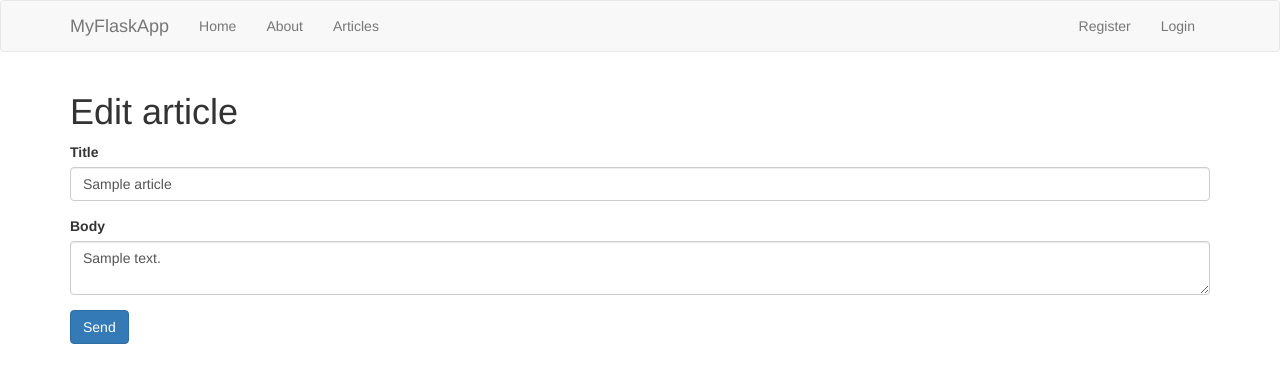
After one commit to grzeslaws/flaskApp, a Flask app: page /editArticle/1 in a window 1280 px wide. The commit adds this page. Shown: the top 383 px of the page. Run offline with Flask 2, Linux system fonts and the light colour scheme; tables that the repository leaves empty or names only in its code hold one stand-in row (values such as "Sample post"); some libraries are stand-ins or nearby versions.

Commit message:
setup app

```diff
--- a/app.py
+++ b/app.py
@@ -27,11 +27,23 @@ def about():
 
 @app.route("/articles")
 def articles():
-    return render_template("articles.html", articles = articlesData.getArticles())
+
+    cur = mysql.connection.cursor()
+    cur.execute("SELECT * FROM articles")
+    articles = cur.fetchall()
+    cur.close()
+
+    return render_template("articles.html", articles = articles)
 
 @app.route("/article/<string:id>")
 def article(id):
-    return render_template("article.html", articleId = id)
+
+    cur = mysql.connection.cursor()
+    cur.execute("SELECT * FROM articles WHERE id = %s", [id])
+    article = cur.fetchone()
+    cur.close()
+
+    return render_template("article.html", article = article)
 
 class RegisterForm(Form):
     name = StringField('Name', [validators.Length(min=1, max=50)])
@@ -63,7 +75,7 @@ def register():
 
         flash("You heve been registered", "success")
 
-        redirect(url_for("home"))
+        return redirect(url_for("login"))
 
     return render_template("register.html", form=form)
 
@@ -81,8 +93,6 @@ def login():
         username = request.form["username"]
         formPassword = request.form["password"]
 
-        print("formPassword", formPassword)
-
         cur = mysql.connection.cursor()
         result = cur.execute("SELECT password FROM users WHERE username=%s", [username])
 
@@ -93,18 +103,17 @@ def login():
 
                 session["loggedIn"] = True
                 session["username"] = username
-
                 flash("You've been logged", "success")
 
                 return redirect(url_for("dashboard"))
 
             else:
                 flash("Incorect password", "danger")
-
-            cur.close()
+                cur.close()
 
         else:
             flash("No user", "danger")
+            cur.close()
 
     return render_template("login.html", form=form)
 
@@ -123,77 +132,89 @@ def logout():
     session.clear()
     return redirect(url_for("about"))
 
+class ArticleForm(Form):
+    title = StringField('Title', [validators.Length(min=1)])
+    body = TextAreaField('Body', [validators.Length(min=10)])
+
+@app.route("/addArticle", methods=["GET", "POST"])
+def addArticle():
+    form = ArticleForm(request.form)
+
+    if request.method == "POST" and form.validate():
+
+        title = request.form['title']
+        body = request.form['body']
+
+        cur = mysql.connection.cursor()
+        cur.execute("INSERT INTO articles(title, body, author) VALUES (%s, %s, %s)", (title, body, session["username"]))
+
+        mysql.connection.commit()
+
+        cur.close()
+
+        flash("Article was added", "success")
+
+        return redirect(url_for("dashboard"))
+
+    return render_template("addArticle.html", form=form)
+
+@app.route("/editArticle/<string:id>", methods=["GET", "POST"])
+def editArticle(id):
+
+    form = ArticleForm(request.form)
+
+    cur = mysql.connection.cursor()
+    cur.execute("SELECT * FROM articles WHERE id = %s", [id])
+    article = cur.fetchone()
+    cur.close()
+
+    form.title.data = article["title"]
+    form.body.data = article["body"]
+
+    if request.method == "POST":
+
+        title = request.form['title']
+        body = request.form['body']
+
+        form.title.data = title
+        form.body.data = body
+
+        if form.validate():
+
+            cur = mysql.connection.cursor()
+            cur.execute("UPDATE articles SET title = %s, body = %s WHERE id = %s", (title, body, id))
+            mysql.connection.commit()
+            cur.close()
+            flash("Article was edited", "success")
+
+            return redirect(url_for("dashboard"))
+
+    return render_template("editArticle.html", form=form)
+
+@app.route("/deleteArticle")
+def deleteArticle():
+
+    id = int(request.args.get("id"))
+
+    cur = mysql.connection.cursor()
+    cur.execute("DELETE FROM articles WHERE id = %s", [id])
+    mysql.connection.commit()
+    cur.close()
+    flash("Article was deleted", "success")
+
+    return redirect(url_for("dashboard"))
+
 @app.route("/dashboard")
 @isLoggedIn
 def dashboard():
 
-    print(session["username"])
+    cur = mysql.connection.cursor()
+    cur.execute("SELECT * FROM articles")
+    articles = cur.fetchall()
+    cur.close()
 
-    cur = mysql.connection.cursor()
-    cur.execute("SELECT * FROM users WHERE username=%s", session["username"])
-    userData = cur.fetchall()
-
-    print(userData[0]["name"])
-
-    return render_template("dashboard.html", userData = userData[0])
-
-    cur.close()
+    return render_template("dashboard.html", articles=articles)
 
 if __name__ == '__main__':
     app.secret_key = 'super secret key'
     app.run(debug=True)
-
-
-
-
-
-
-
-
-
-
-
-
-
-
-
-
-
-
-
-
-
-
-
-
-
-
-
-
-
-
-# if __name__ == '__main__':
-#    app.run(debug = True)
-
-# @app.route("/news")
-# def news():
-#     return jsonify(username="Tom", color="red")
-
-# @app.route("/news/<int:news_id>")
-# def newsId(news_id):
-#     return 'News id is %d' % news_id
-
-# @app.route("/add", methods=["POST", "GET"])
-# def add():
-#     error = ""
-#     # error = None
-#     senededValue = {
-#         "val": request.form,
-#         "name": "Tom",
-#         "error": error
-#     }
-#     if request.method == "POST":
-#         print(request.form["someName"])
-#     else:
-#         senededValue.error = 'Invalid value'
-#     return render_template('hello.html', senededValue=request.form["someName"])
--- a/old/lorem.txt
+++ /dev/null
@@ -1 +0,0 @@
-But I must explain to you how all this mistaken idea of denouncing pleasure and praising pain was born and I will give you a complete account of the system, and expound the actual teachings of the great explorer of the truth, the master-builder of human happiness. No one rejects, dislikes, or avoids pleasure itself, because it is pleasure, but because those who do not know how to pursue pleasure rationally encounter consequences that are extremely painful. Nor again is there anyone who loves or pursues or desires to obtain pain of itself, because it is pain, but because occasionally circumstances occur in which toil and pain can procure him some great pleasure. To take a trivial example, which of us ever undertakes laborious physical exercise, except to obtain some advantage from it? But who has any right to find fault with a man who chooses to enjoy a pleasure that has no annoying consequences, or one who avoids a pain that produces no resultant pleasure?
--- a/old/write.txt
+++ /dev/null
@@ -1 +0,0 @@
-But I must explain to you how all this mistaken idea of denouncing pleasure and praising pain was born and I will give you a complete account of the system,
--- a/templates/article.html
+++ b/templates/article.html
@@ -2,6 +2,8 @@
 
 {% block body %}
 
-    <h1>Article id: {{ articleId }}</h1>
+    <h1>{{ article.title }}</h1>
+    <small>Written by {{article.author}} on {{article.createAt}}</small>
+    <p class="lead">{{ article.body }}</p>
 
 {% endblock %}
--- /dev/null
+++ b/templates/editArticle.html
@@ -0,0 +1,24 @@
+{% extends 'layout.html' %} {% block body %}
+<h1>Edit article</h1>
+
+<form class="form-group" method="POST">
+
+
+    <div class="form-group">
+        <label>Title</label>
+        <div class="form-group">
+            {{ form.title(class_="form-control") }}
+        </div>
+        <label>Body</label>
+        <div class="form-group">
+            {{ form.body(class_="form-control", id="editor") }}
+            {% for error in form.body.errors %}
+                <span class="help-inline">{{ error }}</span>
+            {% endfor %}
+        </div>
+
+    </div>
+
+    <button type="submit" class="btn btn-primary">Send</button>
+</form>
+{% endblock %}
--- a/templates/layout.html
+++ b/templates/layout.html
@@ -11,5 +11,9 @@
     <div class="container">
       {% block body %}{% endblock %}
     </div>
+    <script src="//cdn.ckeditor.com/4.6.2/basic/ckeditor.js"></script>
+    <script type="text/javascript">
+      CKEDITOR.replace('editor')
+    </script>
   </body>
 </html>
```
Also changed, not shown: old/test.py (deleted, +0 -130 lines), requirements.txt (added, +17 -0 lines), templates/addArticle.html (added, +17 -0 lines), templates/articles.html (+7 -2 lines), templates/dashboard.html (+34 -4 lines), README.md (added), 4 other files.
